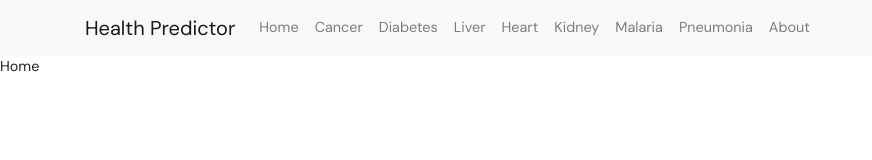
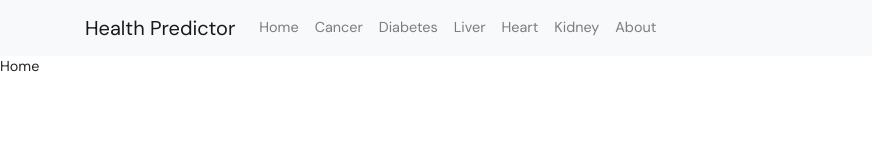
Before and after one commit to nischaynagar/health-predictor, a React (Create React App) app: page / in a window 1280 px wide. Shown: the top 160 px of the page, without its empty margins (0-872 px from the left). Built offline with nearby package versions, Linux system fonts and the light colour scheme.

Commit message:
malaria pnemonia removed

```diff
--- a/src/App.js
+++ b/src/App.js
@@ -16,8 +16,6 @@ import Heart from "./components/Heart";
 import Home from "./components/Home";
 import Kidney from "./components/Kidney";
 import Liver from "./components/Liver";
-import Malaria from "./components/Malaria";
-import Pneumonia from "./components/Pneumonia";
 
 function App() {
   return (
@@ -28,8 +26,6 @@ function App() {
         <Route exact path="/liver" component={Liver} />
         <Route exact path="/heart" component={Heart} />
         <Route exact path="/kidney" component={Kidney} />
-        <Route exact path="/malaria" component={Malaria} />
-        <Route exact path="/pneumonia" component={Pneumonia} />
         <Route exact path="/about" component={About} />
         <Route path="/" component={Home} />
         <Route
--- a/src/components/Malaria/index.js
+++ /dev/null
@@ -1,7 +0,0 @@
-import React from "react";
-
-function Malaria() {
-  return <div>Hi Malaria</div>;
-}
-
-export default Malaria;
--- a/src/components/Navbar/index.js
+++ b/src/components/Navbar/index.js
@@ -39,12 +39,6 @@ function navbar() {
               <Nav.Link as={Link} to="/kidney">
                 Kidney
               </Nav.Link>
-              <Nav.Link as={Link} to="/malaria">
-                Malaria
-              </Nav.Link>
-              <Nav.Link as={Link} to="/pneumonia">
-                Pneumonia
-              </Nav.Link>
 
               <Nav.Link as={Link} to="/about">
                 About
--- a/src/components/Pneumonia/index.js
+++ /dev/null
@@ -1,7 +0,0 @@
-import React from "react";
-
-function Pneumonia() {
-  return <div>Hi Pneumonia</div>;
-}
-
-export default Pneumonia;
```
